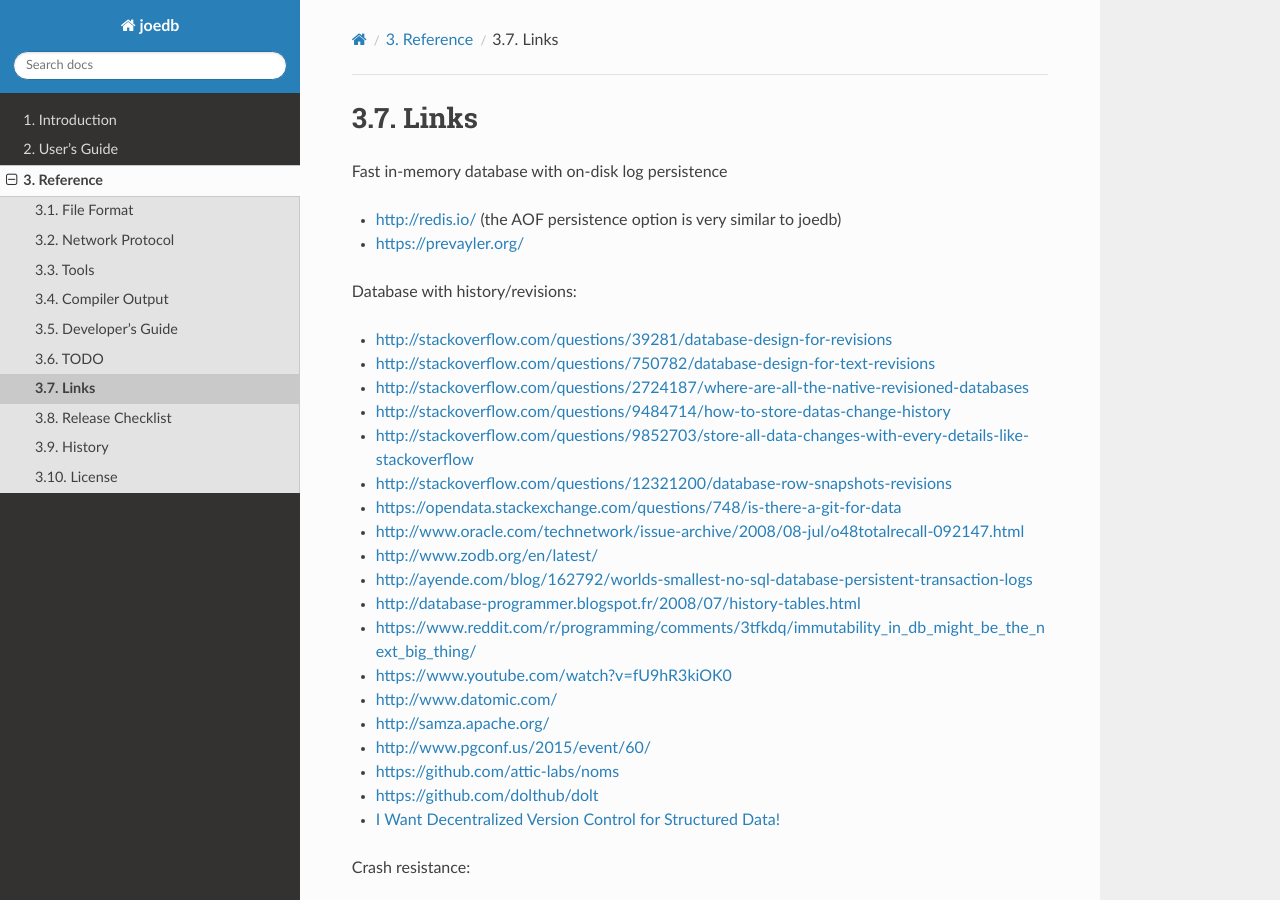
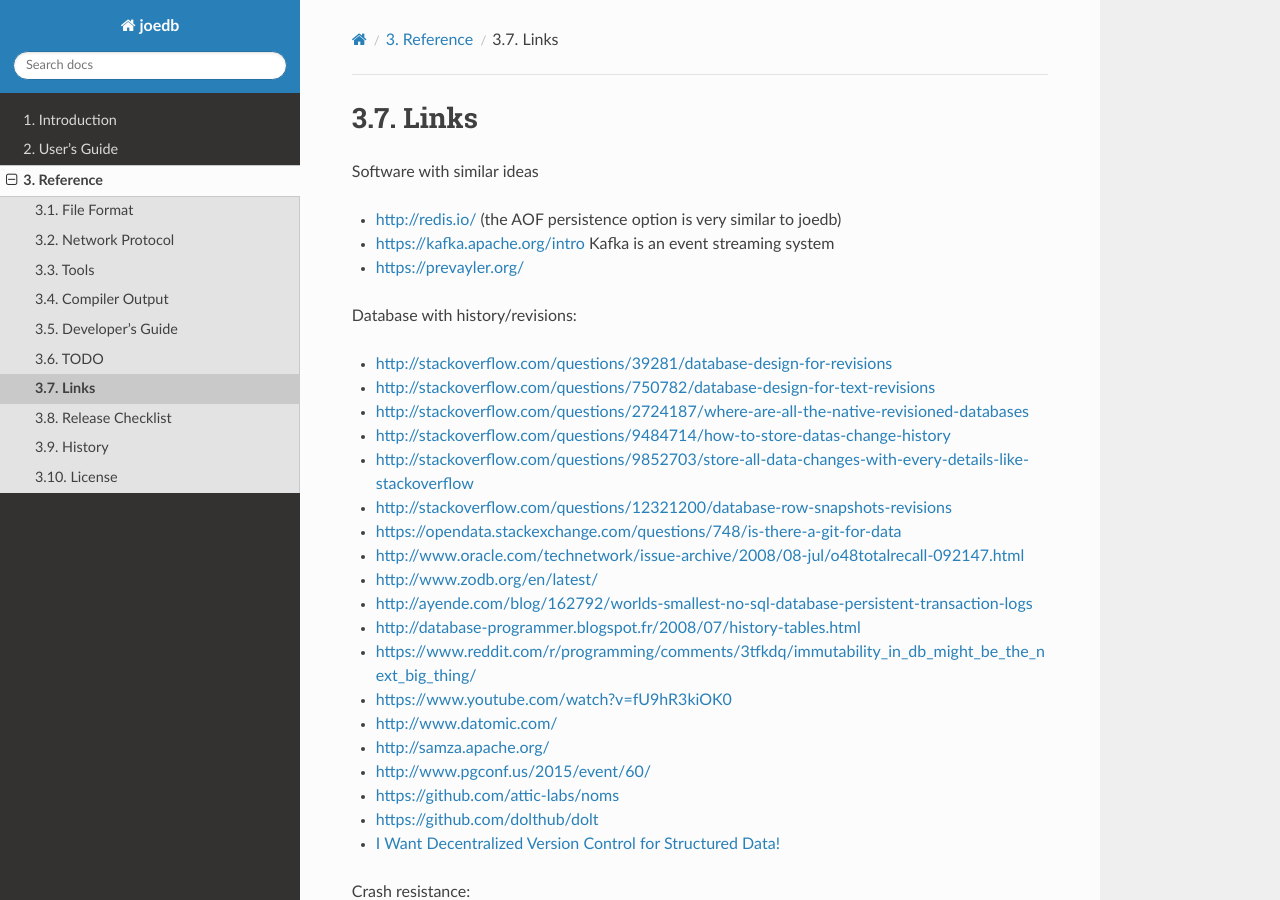
Before and after one commit to Remi-Coulom/joedb, a Sphinx documentation site: the page built from doc/source/links.rst, in a window 1280 px wide and 900 px high. Built offline with Sphinx 7.4.7 and the Read the Docs theme 2.0.0, drawn with Linux system fonts in a browser that asks for light colours; formulas are drawn with MathJax 3.

Commit message:
link to kafka in doc

```diff
--- a/doc/source/links.rst
+++ b/doc/source/links.rst
@@ -1,9 +1,10 @@
 Links
 =====
 
-Fast in-memory database with on-disk log persistence
+Software with similar ideas
 
 - http://redis.io/ (the AOF persistence option is very similar to joedb)
+- https://kafka.apache.org/intro Kafka is an event streaming system
 - https://prevayler.org/
 
 Database with history/revisions:
```
